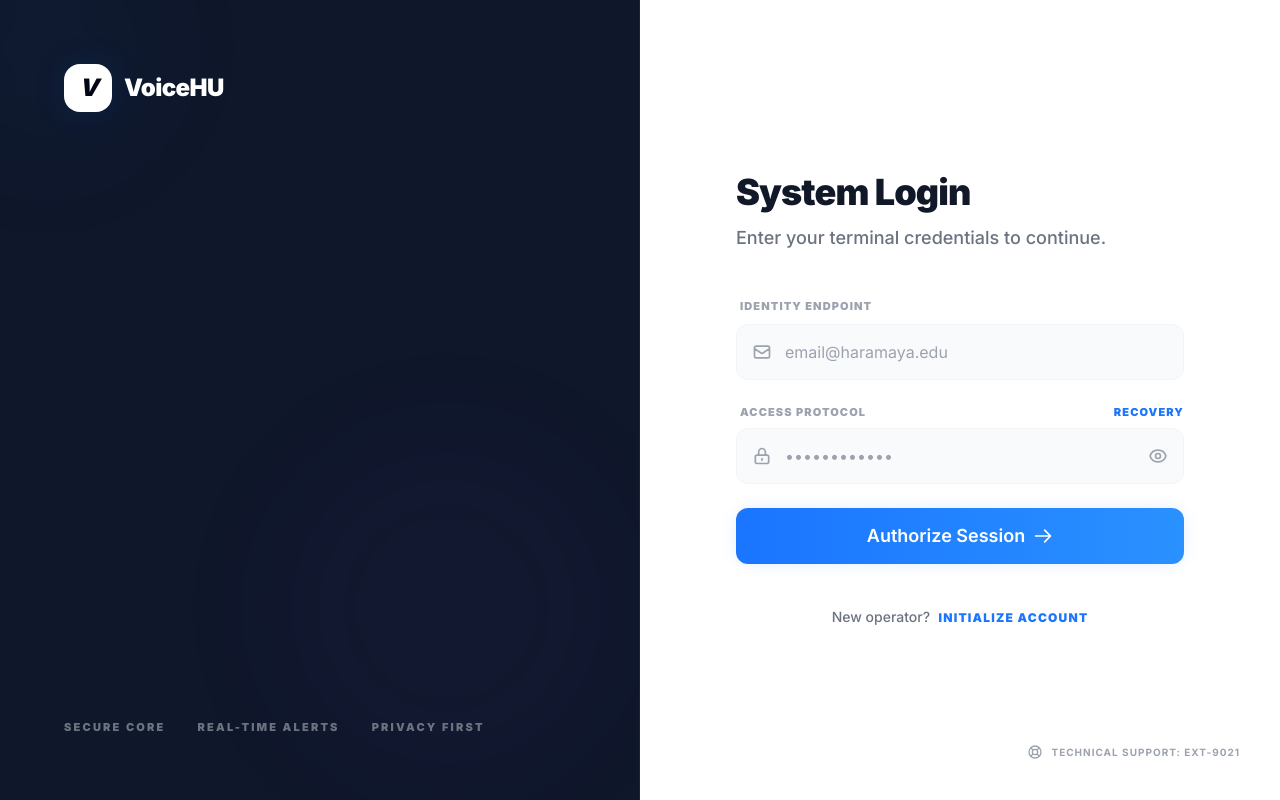
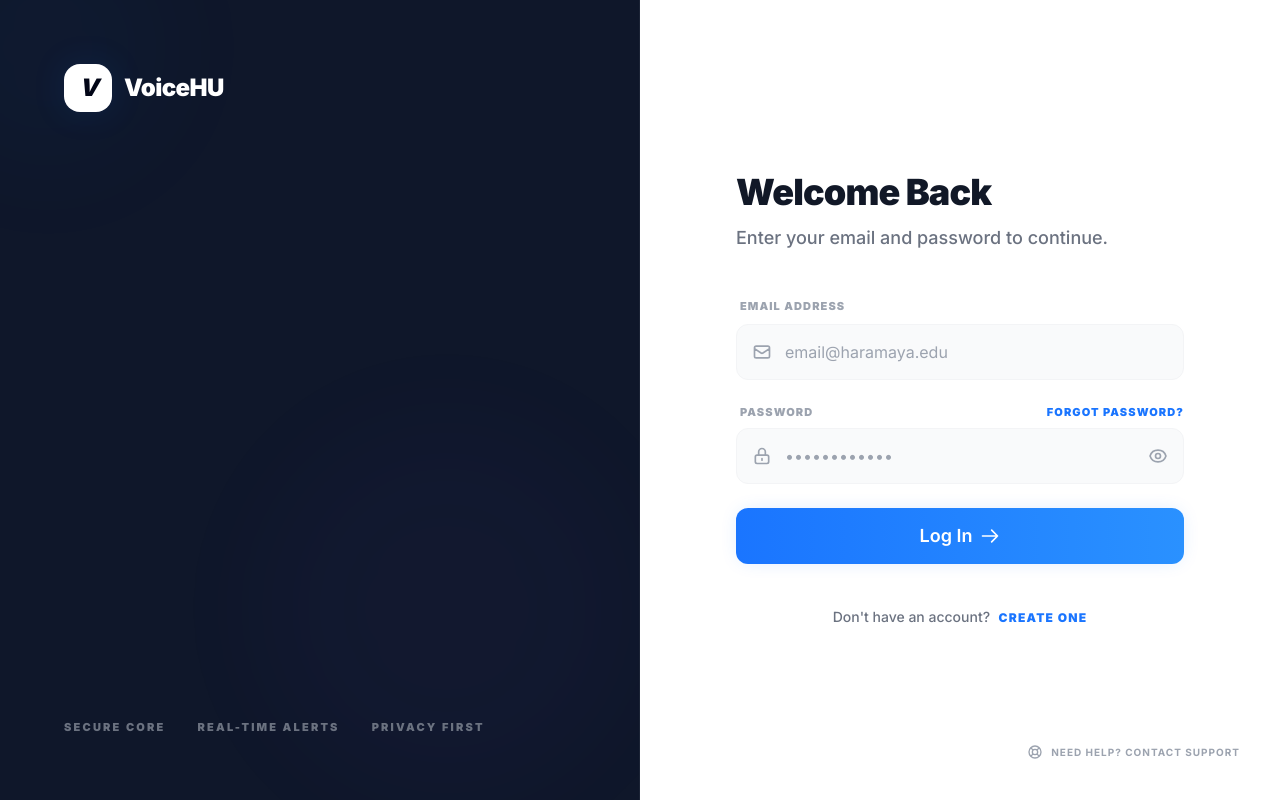
Before and after one commit to Kenenisaboru/-Student-complain-Voice-of-HRU, a React (Create React App) app in the folder client/: page /login in a window 1280 px wide. Built offline with nearby package versions, Linux system fonts and the light colour scheme; no server answers.

Commit message:
Humanize text and simplify UI labels in Login

```diff
--- a/client/src/pages/Login.js
+++ b/client/src/pages/Login.js
@@ -22,13 +22,13 @@ const Login = () => {
         try {
             const result = await login(email, password);
             if (result.success) {
-                toast.success('Access Granted • Welcome to VoiceHU');
+                toast.success('Login Successful • Welcome to VoiceHU');
                 navigate(from, { replace: true });
             } else {
-                toast.error('Authentication Failed: Identity Invalid');
+                toast.error('Login Failed: Invalid Email or Password');
             }
         } catch (error) {
-            toast.error(error.response?.data?.message || 'Protocol breach detected');
+            toast.error(error.response?.data?.message || 'An error occurred during login');
         } finally {
             setLoading(false);
         }
@@ -55,14 +55,14 @@ const Login = () => {
                     <div className="max-w-md animate-fade-in-up">
                         <div className="inline-flex items-center space-x-2 px-3 py-1.5 rounded-full bg-primary-500/10 border border-primary-500/20 text-primary-400 text-[10px] font-black uppercase tracking-[0.2em] mb-6">
                             <HiOutlineShieldCheck className="w-4 h-4" />
-                            <span>Academic Protocol V3.0</span>
+                            <span>Student Portal</span>
                         </div>
                         <h2 className="text-5xl font-black text-white leading-[1.1] tracking-tight">
                             Elevate the <br />
                             <span className="text-gradient">Student Experience</span>
                         </h2>
                         <p className="text-gray-400 mt-6 text-lg font-medium leading-relaxed">
-                            A sophisticated ecosystem designed for seamless grievance orchestration and academic intelligence.
+                            A platform designed to easily share feedback, resolve complaints, and improve your academic experience.
                         </p>
                     </div>
 
@@ -89,13 +89,13 @@ const Login = () => {
                                 <span className="text-3xl font-black italic">V</span>
                             </div>
                         </div>
-                        <h1 className="text-4xl font-black text-gray-900 dark:text-white tracking-tight">System Login</h1>
-                        <p className="text-gray-500 dark:text-gray-400 mt-3 font-medium text-lg">Enter your terminal credentials to continue.</p>
+                        <h1 className="text-4xl font-black text-gray-900 dark:text-white tracking-tight">Welcome Back</h1>
+                        <p className="text-gray-500 dark:text-gray-400 mt-3 font-medium text-lg">Enter your email and password to continue.</p>
                     </div>
 
                     <form onSubmit={handleSubmit} className="space-y-6">
                         <div className="space-y-2">
-                            <label className="text-[11px] font-black text-gray-400 dark:text-gray-500 uppercase tracking-widest ml-1">Identity Endpoint</label>
+                            <label className="text-[11px] font-black text-gray-400 dark:text-gray-500 uppercase tracking-widest ml-1">Email Address</label>
                             <div className="relative group">
                                 <div className="absolute inset-y-0 left-0 pl-4 flex items-center pointer-events-none">
                                     <HiOutlineMail className="h-5 w-5 text-gray-400 group-focus-within:text-primary-500 transition-colors" />
@@ -113,8 +113,8 @@ const Login = () => {
 
                         <div className="space-y-2">
                             <div className="flex justify-between items-center ml-1">
-                                <label className="text-[11px] font-black text-gray-400 dark:text-gray-500 uppercase tracking-widest">Access Protocol</label>
-                                <Link to="/forgot-password" size="sm" className="text-[11px] font-black text-primary-600 hover:text-primary-700 uppercase tracking-widest">Recovery</Link>
+                                <label className="text-[11px] font-black text-gray-400 dark:text-gray-500 uppercase tracking-widest">Password</label>
+                                <Link to="/forgot-password" size="sm" className="text-[11px] font-black text-primary-600 hover:text-primary-700 uppercase tracking-widest">Forgot Password?</Link>
                             </div>
                             <div className="relative group">
                                 <div className="absolute inset-y-0 left-0 pl-4 flex items-center pointer-events-none">
@@ -151,24 +151,23 @@ const Login = () => {
                                 <div className="w-6 h-6 border-2 border-white/30 border-t-white rounded-full animate-spin"></div>
                             ) : (
                                 <span className="flex items-center">
-                                    Authorize Session <HiOutlineArrowRight className="ml-2 w-5 h-5" />
+                                    Log In <HiOutlineArrowRight className="ml-2 w-5 h-5" />
                                 </span>
                             )}
                         </button>
                     </form>
 
                     <div className="text-center">
-                        <span className="text-gray-500 dark:text-gray-400 font-medium text-sm">New operator?</span>{' '}
+                        <span className="text-gray-500 dark:text-gray-400 font-medium text-sm">Don't have an account?</span>{' '}
                         <Link to="/register" className="text-primary-600 font-black hover:text-primary-700 transition-colors ml-1 uppercase tracking-widest text-xs">
-                            Initialize Account
+                            Create one
                         </Link>
                     </div>
                 </div>
 
-                {/* Corner support info */}
                 <div className="absolute bottom-10 right-10 flex items-center space-x-2 text-[10px] font-bold text-gray-400 uppercase tracking-widest">
                     <HiOutlineSupport className="w-4 h-4" />
-                    <span>Technical Support: ext-9021</span>
+                    <span>Need Help? Contact Support</span>
                 </div>
             </div>
         </div>
```
